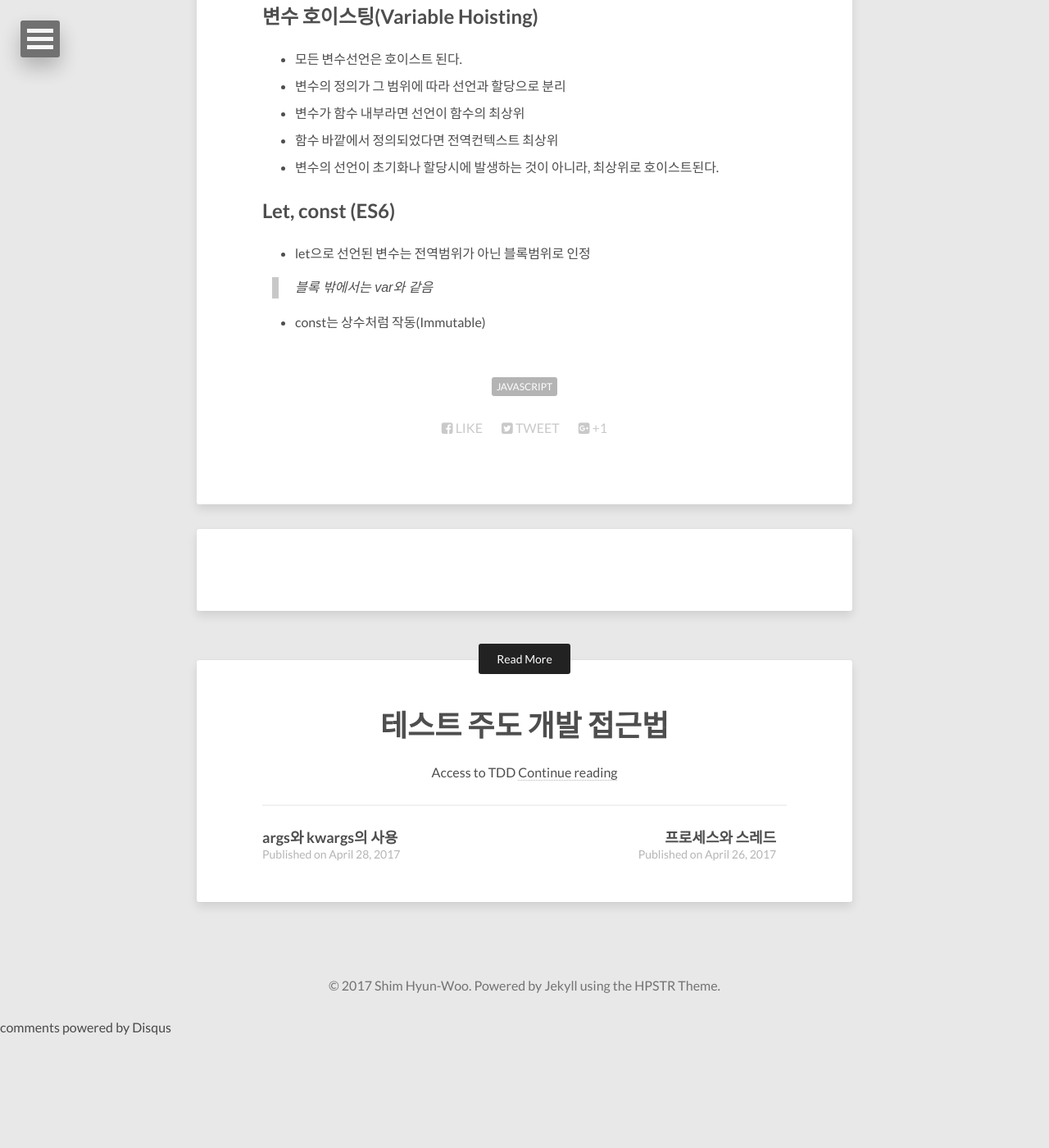
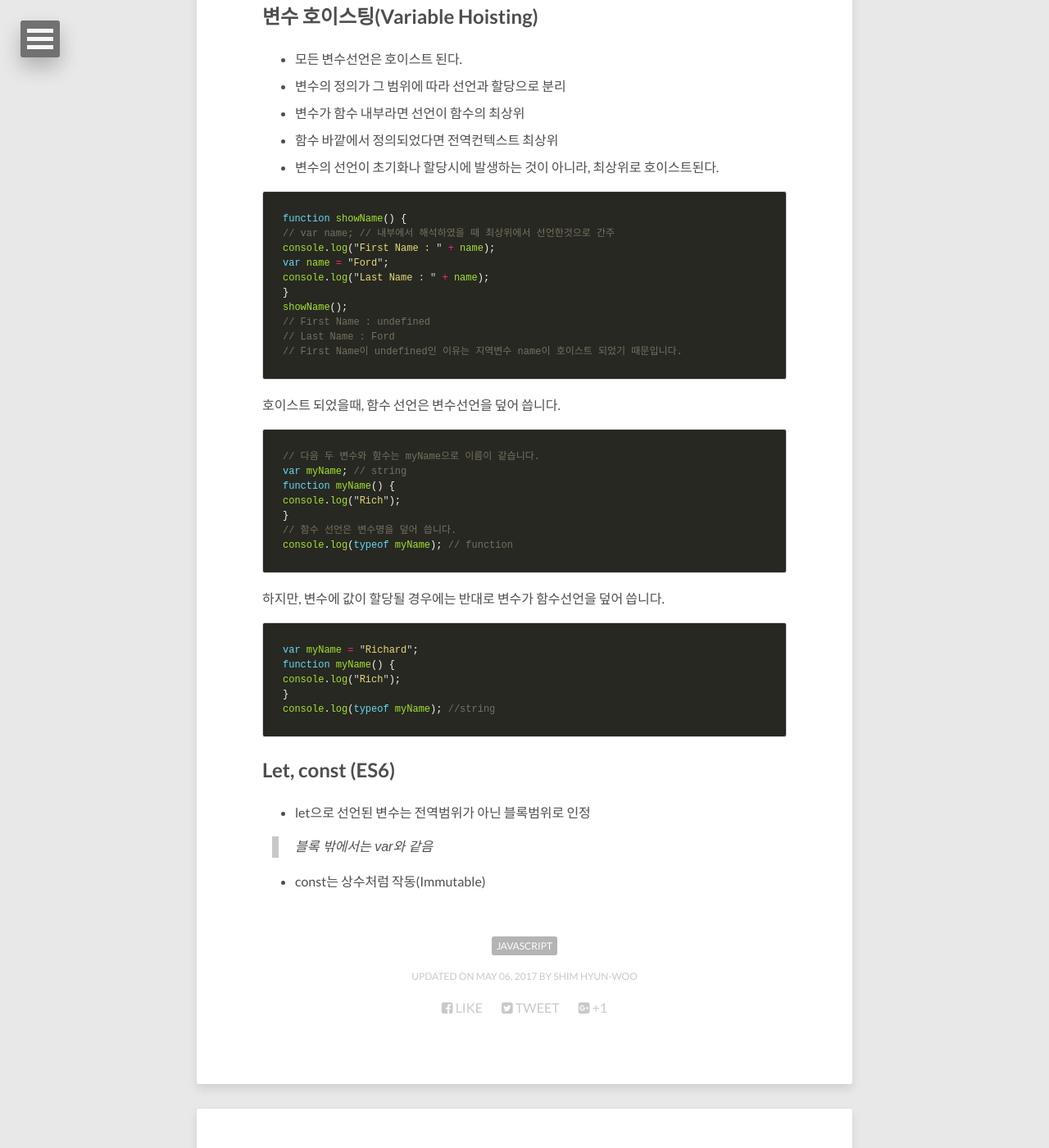
Before and after one commit to hwshim0810/hwshim0810.github.io, a Jekyll site: the page built from _posts/2017-04-04-JS-Variable-post.md, in a window 1280 px wide and 1400 px high, scrolled down 296 px. Shown: the whole window at 82% size. Built offline with Jekyll 4.4.1, drawn with Linux system fonts in a browser that asks for light colours; nearby versions of some CDN libraries; comment, search, counter and statistics services are not loaded; before the commit the page ends 1558 px from its top, so only the background shows below that.

Commit message:
Add example src to JS-var post

````diff
--- a/_posts/2017-04-04-JS-Variable-post.md
+++ b/_posts/2017-04-04-JS-Variable-post.md
@@ -3,6 +3,7 @@ layout: post
 title: Javascirpt Variable
 description: "JS Variable"
 tags: [Javascript]
+modified: 2017-05-06
 ---
 ## 변수 호이스팅(Variable Hoisting)
 
@@ -12,6 +13,41 @@ tags: [Javascript]
 - 함수 바깥에서 정의되었다면 전역컨텍스트 최상위
 - 변수의 선언이 초기화나 할당시에 발생하는 것이 아니라, 최상위로 호이스트된다.
 
+```javascript
+function showName() {
+// var name; // 내부에서 해석하였을 때 최상위에서 선언한것으로 간주
+console.log("First Name : " + name);
+var name = "Ford";
+console.log("Last Name : " + name);
+}
+showName();
+// First Name : undefined
+// Last Name : Ford
+// First Name이 undefined인 이유는 지역변수 name이 호이스트 되었기 때문입니다.
+```
+
+호이스트 되었을때, 함수 선언은 변수선언을 덮어 씁니다.
+
+```javascript
+// 다음 두 변수와 함수는 myName으로 이름이 같습니다.
+var myName; // string
+function myName() {
+console.log("Rich");
+}
+// 함수 선언은 변수명을 덮어 씁니다.
+console.log(typeof myName); // function
+```
+
+하지만, 변수에 값이 할당될 경우에는 반대로 변수가 함수선언을 덮어 씁니다.
+
+```javascript
+var myName = "Richard";
+function myName() {
+console.log("Rich");
+}
+console.log(typeof myName); //string
+```
+
 ## Let, const (ES6)
 
 - let으로 선언된 변수는 전역범위가 아닌 블록범위로 인정
````
